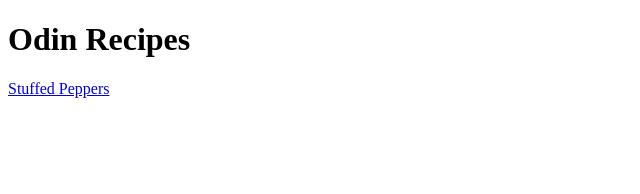
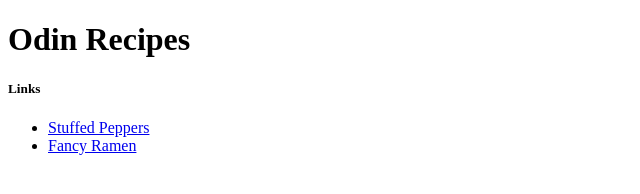
Before and after one commit to tchiantello/odin-recipes, a plain HTML site: page index.html in a window 1280 px wide. Shown: the whole page, without its empty margins (0-640 px from the left). Drawn offline with Linux system fonts and the light colour scheme.

Commit message:
Edit index.html

```diff
--- a/index.html
+++ b/index.html
@@ -8,6 +8,12 @@
 </head>
 <body>
     <h1>Odin Recipes</h1>
-    <a href="./recipes/stuffed_peppers.html">Stuffed Peppers</a>
+    <h5>Links</h5>
+    <ul>
+        <li><a href="./recipes/stuffed_peppers.html">Stuffed Peppers</a></li>
+        <li><a href="./recipes/fancy_ramen.html">Fancy Ramen</a></li>
+
+    </ul>
+
 </body>
 </html>
```
